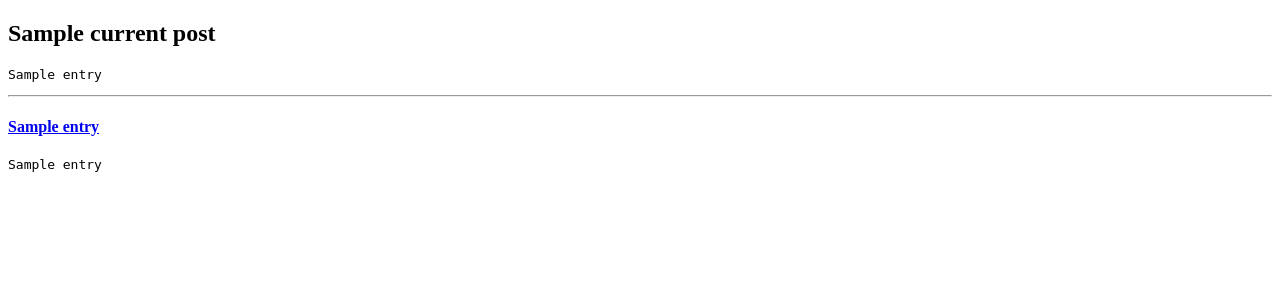
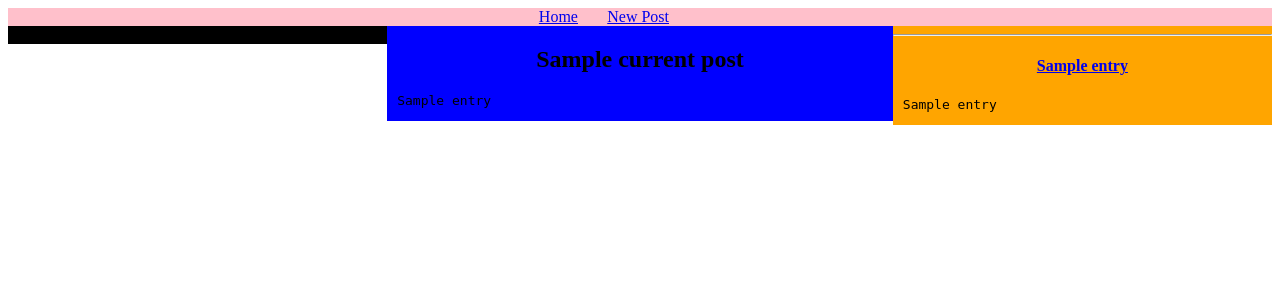
Before and after one commit to Fishsaucen/build-a-blog, a Python web app: template templates/blog.html in a window 1280 px wide. Shown: the top 300 px of the page. Run offline with Jinja, Linux system fonts and the light colour scheme; the template is opened without the code that fills it: most values are stand-ins (such as "Sample title", 1, 10 or a date in 2020).

Commit message:
Added initial css
TODO:
-complete previous TODO entries

```diff
--- a/style.css
+++ b/style.css
@@ -0,0 +1,49 @@
+div.container {
+  background-color: pink;
+  width: 100%;
+}
+div.navbar {
+  background-color: pink;
+}
+.first_link {
+  margin: auto;
+  padding-left: 40%;
+}
+.navbar a {
+  margin: auto;
+  text-align: center;
+  margin-left: 2%;
+}
+div.left_separator {
+  background-color: black;
+  float: left;
+  width: 30%;
+}
+
+div.current_post {
+  background-color: blue;
+  float: left;
+  width: 40%;
+}
+
+.current_post h2 {
+  text-align: center;
+}
+
+.current_post pre {
+  padding-left: 10px;
+}
+
+div.recent_entries {
+  background-color: orange;
+  float: right;
+  width: 30%;
+}
+
+.recent_entries h4 {
+  text-align: center;
+}
+
+.recent_entries pre {
+  padding-left: 10px;
+}
--- a/templates/blog.html
+++ b/templates/blog.html
@@ -3,7 +3,7 @@
 {% block content %}
 
   <!-- empty div to provide padding on left -->
-  <div class="left_separator"></div>
+  <div class="left_separator">&nbsp;</div>
   <!-- first div: show selected post at center of page.
        second div: show the first sentence or x chars of the next 5 posts,
                    make sure to provide a link. create a submit button to
--- a/templates/index.html
+++ b/templates/index.html
@@ -6,11 +6,21 @@
 </head>
 
 <body>
-
+  <!-- image header -->
+  <div class="header">
+  </div>
+  <!-- navbar -->
+  <div class="navbar">
+    <!-- TODO: create image links -->
+    <a class="first_link" href="/blog">Home</a>
+    <a href="/blog/newpost">New Post</a>
+  </div>
   {% block content %}
 
   {% endblock %}
 
-<footer></footer>
+  <div class="footer">
+    <footer></footer>
+  </div>
 </body>
 </html>
--- a/templates/newpost.html
+++ b/templates/newpost.html
@@ -1,7 +1,7 @@
 {% extends "index.html" %}
 
 {% block content %}
-PLACEHOLDER
+
 <div class="new_post">
   <h1>New Post</h1>
     <form method="post">
```
Also changed, not shown: main.py (+22 -9 lines), 4 other files.
